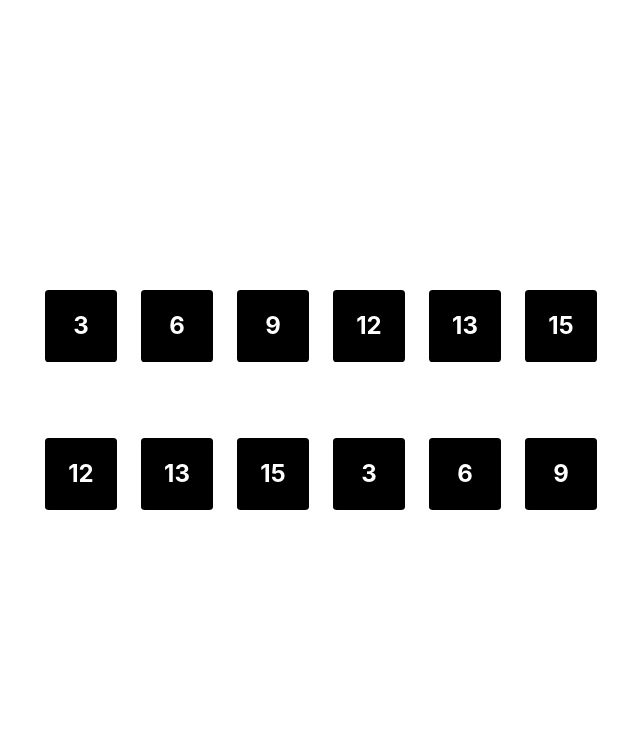
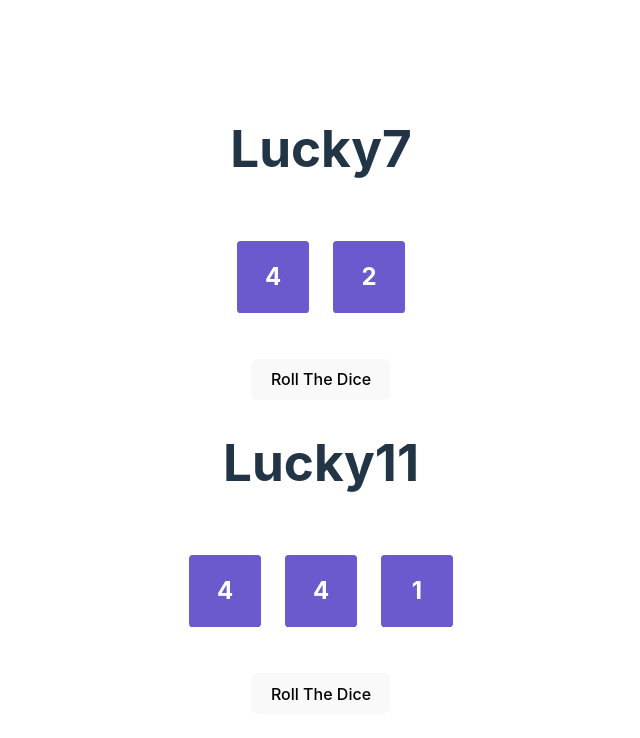
Before and after one commit to Katkulator/JavaScriptCourse, a React (Vite) app in the folder React/state-demo/: page / in a window 1280 px wide. Shown: the top 738 px of the page, without its empty margins (319-959 px from the left). Built offline with nearby package versions, Linux system fonts and the light colour scheme.

Commit message:
add LuckyN basic functionality

```diff
--- a/React/state-demo/src/App.jsx
+++ b/React/state-demo/src/App.jsx
@@ -5,6 +5,7 @@ import ScoreKeeper from './ScoreKeeper'
 import StateInitFunc from './StateInitFunc'
 import Lucky7 from './Lucky7'
 import Dice from '../../state-demo/src/LuckyNGame/Dice'
+import LuckyN from './LuckyNGame/LuckyN'
 
 function App() {
   return (
@@ -15,8 +16,10 @@ function App() {
       {/* <EmojyClicker />
       <ScoreKeeper numPlayers={3} target={5} /> */}
       {/* <Lucky7 /> */}
-      <Dice dice={[3,6,9,12,13,15]} />
-      <Dice dice={[3,6,9,12,13,15].sort()} />
+      {/* <Dice dice={[3,6,9]} color="blue"/>
+      <Dice dice={[3,6,9]} color="green"/> */}
+      <LuckyN />
+      <LuckyN numDice={3} goal={11} />
     </>
   )
 }
--- a/React/state-demo/src/LuckyNGame/Dice.jsx
+++ b/React/state-demo/src/LuckyNGame/Dice.jsx
@@ -1,11 +1,11 @@
 import Die from './Die';
 import './Dice.css';
 
-function Dice ({dice}) {
+function Dice ({dice, color}) {
     return(
         <section className="Dice">
             {dice.map((v,i) =>
-            <Die key={i} val ={v} />)}
+            <Die key={i} val ={v} color={color} />)}
         </section>
     );
 }
--- a/React/state-demo/src/LuckyNGame/Die.jsx
+++ b/React/state-demo/src/LuckyNGame/Die.jsx
@@ -1,7 +1,7 @@
 import './Die.css';
 
-function Die({val}) {
-    return <div className="Die">{val}</div>
+function Die({val, color = "slateblue"}) {
+    return <div className="Die" style={{backgroundColor: color}}>{val}</div>
 }
 
 export default Die;
--- /dev/null
+++ b/React/state-demo/src/LuckyNGame/LuckyN.jsx
@@ -0,0 +1,20 @@
+import { useState } from "react";
+import { getRolls } from "../utils";
+import Dice from "./Dice";
+import { sum } from "../utils";
+
+function LuckyN ({numDice = 2, goal = 7}) {
+    const [dice, setDice] = useState(getRolls(numDice));
+    const isWinner = sum(dice) === goal;
+
+    const reRoll = () => setDice(getRolls(numDice))
+
+    return (
+        <main className="LuckyN">
+            <h1>Lucky{goal}<br />{isWinner && "You Win!"}</h1>
+            <Dice dice={dice} />
+            <button onClick={reRoll}>Roll The Dice</button>
+        </main>
+    );
+}
+export default LuckyN;
```
Also changed, not shown: React/state-demo/src/LuckyNGame/Dice.css (line endings or trailing spaces), React/state-demo/src/LuckyNGame/Die.css (line endings or trailing spaces).
